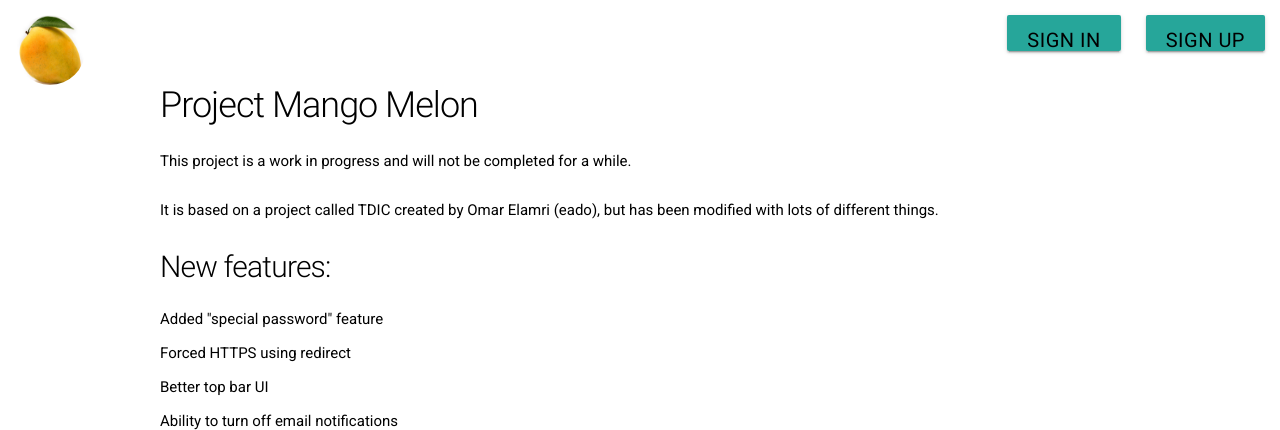
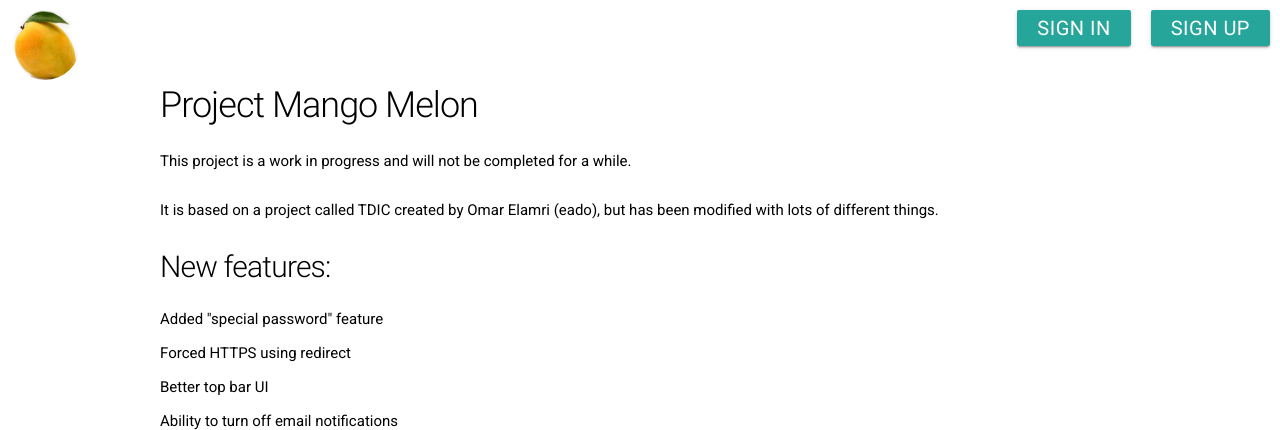
Before and after one commit to superstealthysheep/mango-melon, a Python web app: template templates/index.html in a window 1280 px wide. Shown: the top 430 px of the page. Run offline with Jinja, Linux system fonts and the light colour scheme; the template is opened without the code that fills it, so the values that code supplies are empty; some libraries are stand-ins or nearby versions; some web fonts are replaced.

Commit message:
Actually change colors on buttons and fix nav

```diff
--- a/static/main.css
+++ b/static/main.css
@@ -57,18 +57,18 @@ hr {
 	color: black;
 }
 
-.headerfield {
+ /* .headerfield {
 	margin: 5px;
 	display: inline-block;
 	text-decoration: none;
 	vertical-align: middle;
 	line-height: 50px;
 }
-
+*/
 a.headerfield {
 	margin-left: 20px;
 	font-size: 20px;
-	color: black;
+	/* color: black; */
 }
 
 .btn {
```
